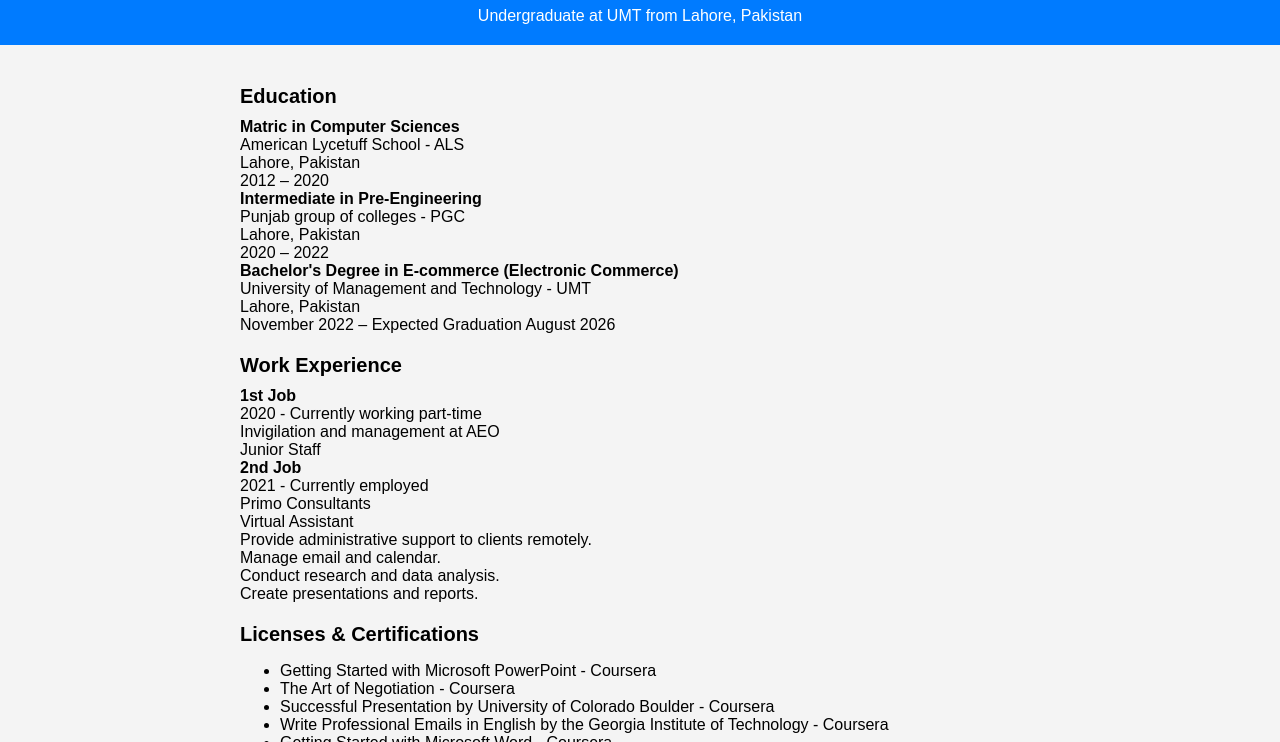
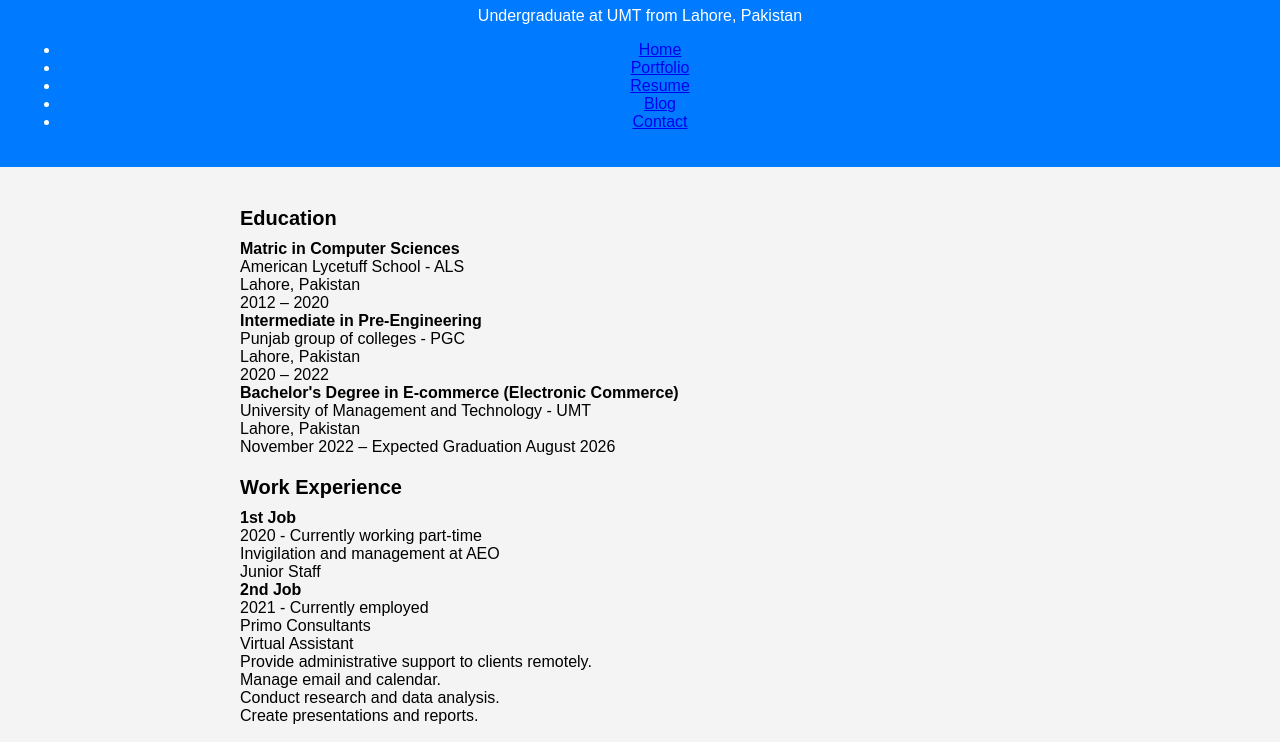
Before and after one commit to Rajeel-Ali/E-portfolio, a plain HTML site: page Rajeel.html in a window 1280 px wide. Shown: the part 67-809 px from the top of the page. Drawn offline with Linux system fonts and the light colour scheme.

Commit message:
Update Rajeel.html

```diff
--- a/Rajeel.html
+++ b/Rajeel.html
@@ -40,6 +40,15 @@
     <header>
         <h1>Rajeel Ali</h1>
         <p>Undergraduate at UMT from Lahore, Pakistan</p>
+        <nav>
+            <ul>
+                <li><a href="index.html">Home</a></li>
+                <li><a href="portfolio.html">Portfolio</a></li>
+                <li><a href="resume.html">Resume</a></li>
+                <li><a href="blog.html">Blog</a></li>
+                <li><a href="contact.html">Contact</a></li>
+            </ul>
+        </nav>
     </header>
     <div class="container">
         <h2>Education</h2>
```
